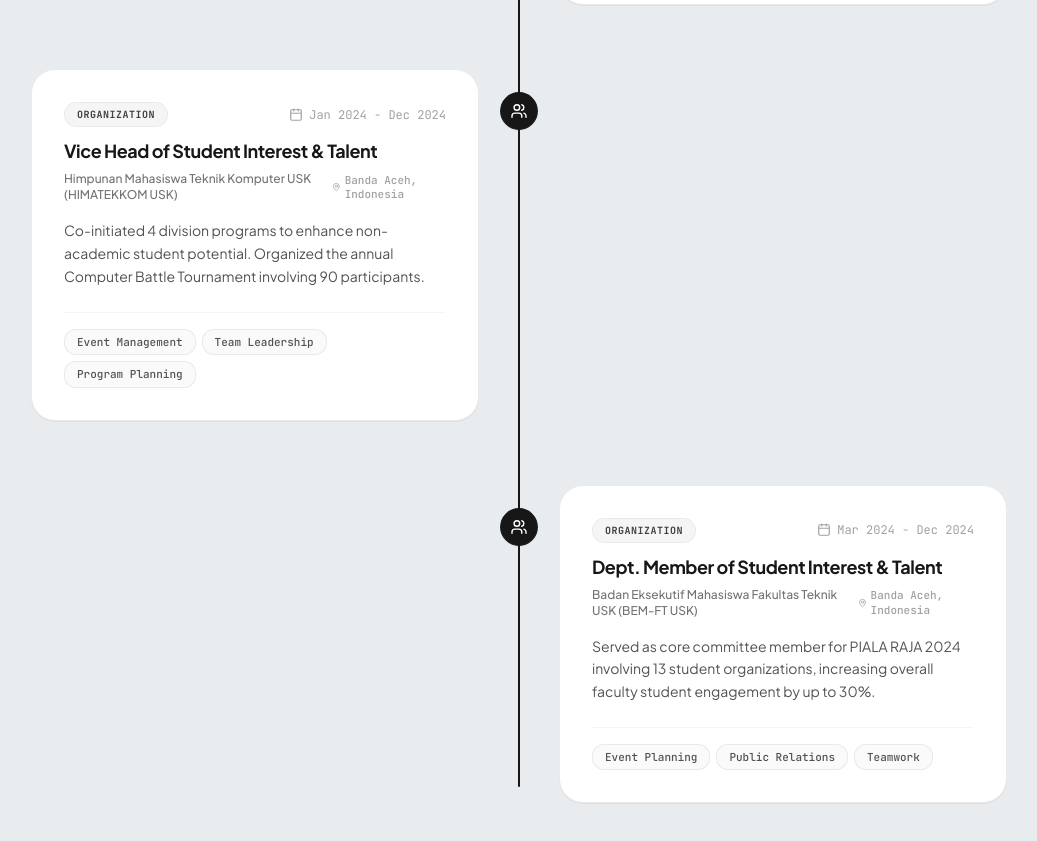
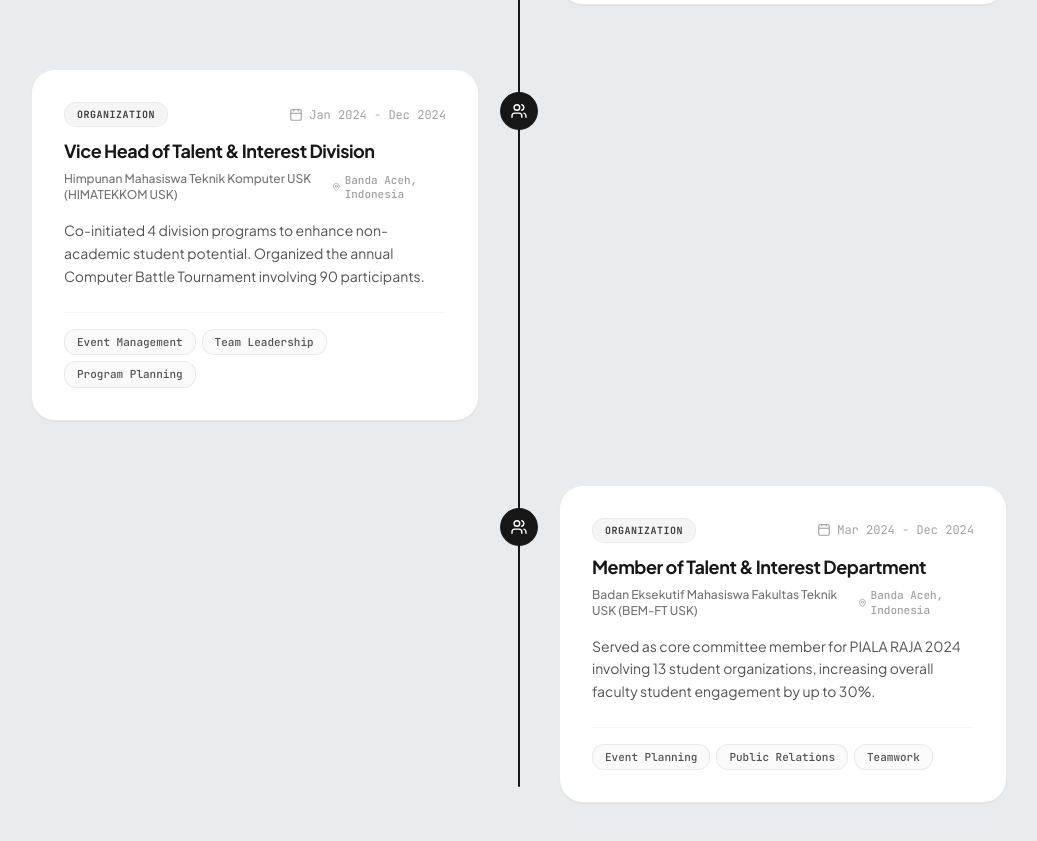
Before and after one commit to farhanfrmnd/my-portfolio, a Next.js app: page / in a window 1280 px wide. Shown: the part 2800-3641 px from the top of the page, without its empty margins (121-1158 px from the left). Built offline with nearby package versions, Linux system fonts and the light colour scheme.

Commit message:
Initial commit: Setup awal portofolio

```diff
--- a/components/Experience.tsx
+++ b/components/Experience.tsx
@@ -55,7 +55,7 @@ const EXPERIENCES: ExperienceItem[] = [
     id: "exp-3",
     type: "org",
     category: "Organization",
-    role: "Vice Head of Student Interest & Talent",
+    role: "Vice Head of Talent & Interest Division",
     company: "Himpunan Mahasiswa Teknik Komputer USK (HIMATEKKOM USK)",
     location: "Banda Aceh, Indonesia",
     period: "Jan 2024 - Dec 2024",
@@ -67,7 +67,7 @@ const EXPERIENCES: ExperienceItem[] = [
     id: "exp-4",
     type: "org",
     category: "Organization",
-    role: "Dept. Member of Student Interest & Talent",
+    role: "Member of Talent & Interest Department",
     company: "Badan Eksekutif Mahasiswa Fakultas Teknik USK (BEM-FT USK)",
     location: "Banda Aceh, Indonesia",
     period: "Mar 2024 - Dec 2024",
```
